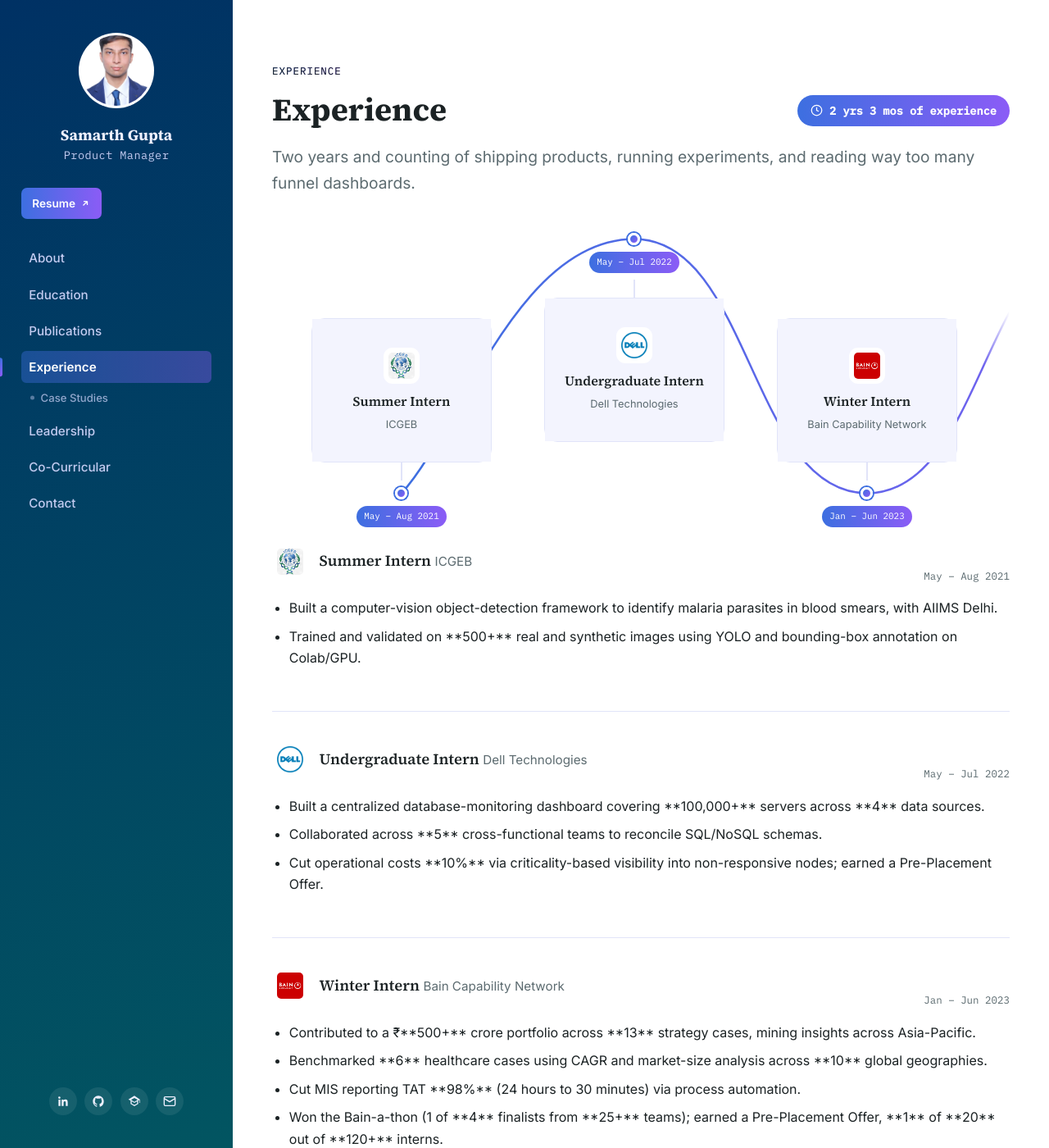
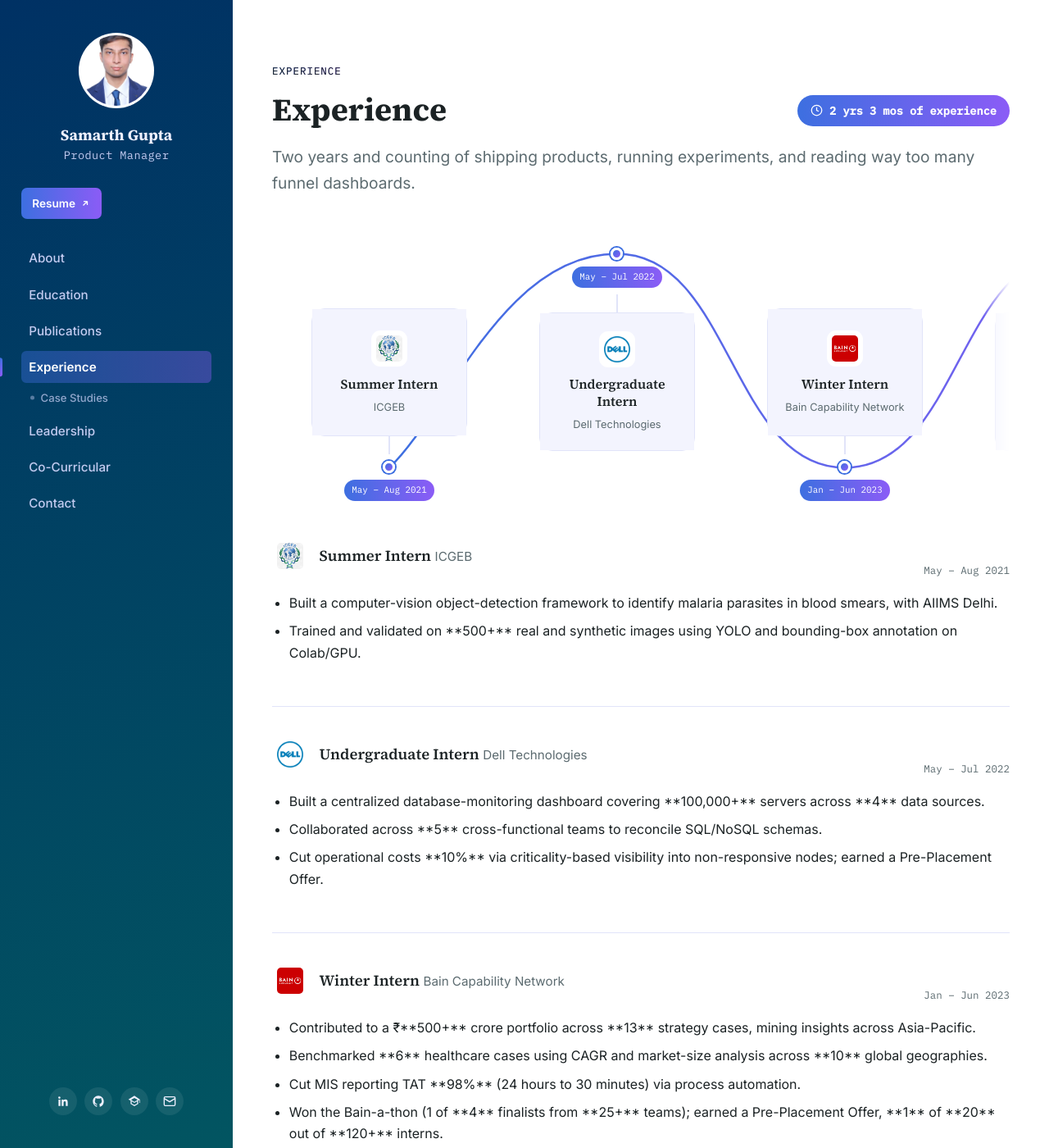
Before and after one commit to sgupta2501/sgupta2501.github.io, a Jekyll site: the page built from experience.md, in a window 1280 px wide and 1400 px high. Shown: the whole window at 82% size. Built offline with Jekyll 4.4.1, drawn with Linux system fonts in a browser that asks for light colours.

Commit message:
version 10

```diff
--- a/assets/css/style.css
+++ b/assets/css/style.css
@@ -467,7 +467,7 @@ h1, h2, h3, h4 {
   position: relative;
   display: flex;
   align-items: center;
-  gap: 4rem;
+  gap: 5.5rem;
   padding: 3.5rem 3rem;
   width: max-content;
   min-width: 100%;
@@ -496,14 +496,14 @@ h1, h2, h3, h4 {
   display: flex;
   flex-direction: column;
   align-items: center;
-  flex: 0 0 220px;
-  width: 220px;
+  flex: 0 0 190px;
+  width: 190px;
 }
 
 /* Card above the line, dot/pill sit below it (line dips down here) */
-.timeline-item.is-up { flex-direction: column; transform: translateY(52px); }
+.timeline-item.is-up { flex-direction: column; transform: translateY(34px); }
 /* Card below the line, dot/pill sit above it (line rises here) */
-.timeline-item.is-down { flex-direction: column-reverse; transform: translateY(-52px); }
+.timeline-item.is-down { flex-direction: column-reverse; transform: translateY(-34px); }
 
 /* Flat-line mode (Education): every item is is-up, so the line is a single
    straight line instead of a wave. A smaller, tidier gap works better here
@@ -584,7 +584,7 @@ h1, h2, h3, h4 {
   border-radius: 16px;
   padding: 1.4rem 1.2rem;
   width: 100%;
-  min-height: 176px;
+  min-height: 156px;
 }
 
 /* Square (non-rounded) opaque backing, exactly the size of the card,
@@ -773,14 +773,14 @@ h1, h2, h3, h4 {
   .timeline-track {
     width: 100%;
     min-width: 0;
-    gap: 2rem;
+    gap: 3.5rem;
     padding: 3.5rem 1.5rem;
   }
   .timeline-item {
     flex: 1 1 0;
     width: auto;
     min-width: 0;
-    max-width: 300px;
+    max-width: 260px;
   }
   .timeline-track { justify-content: center; }
 }
```
